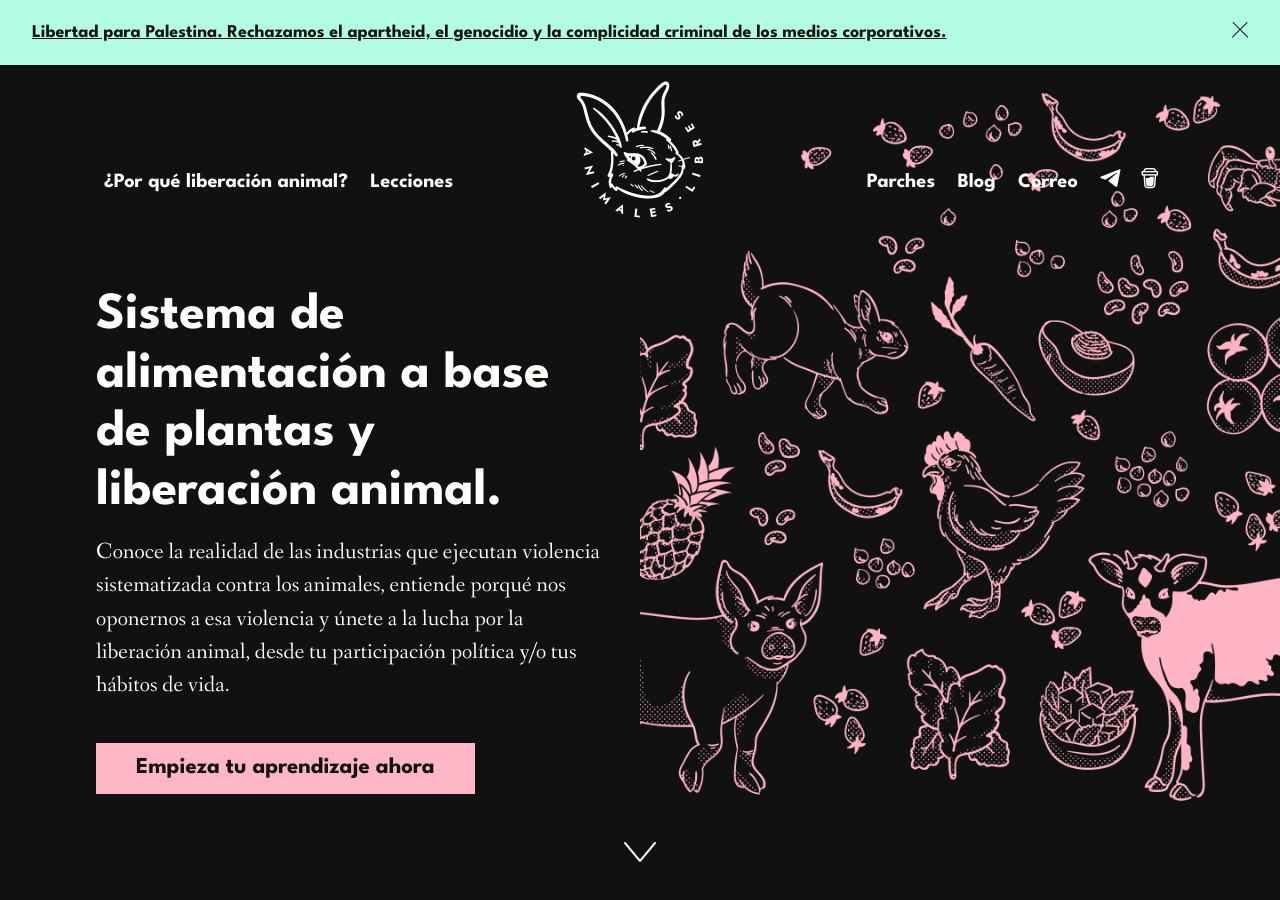
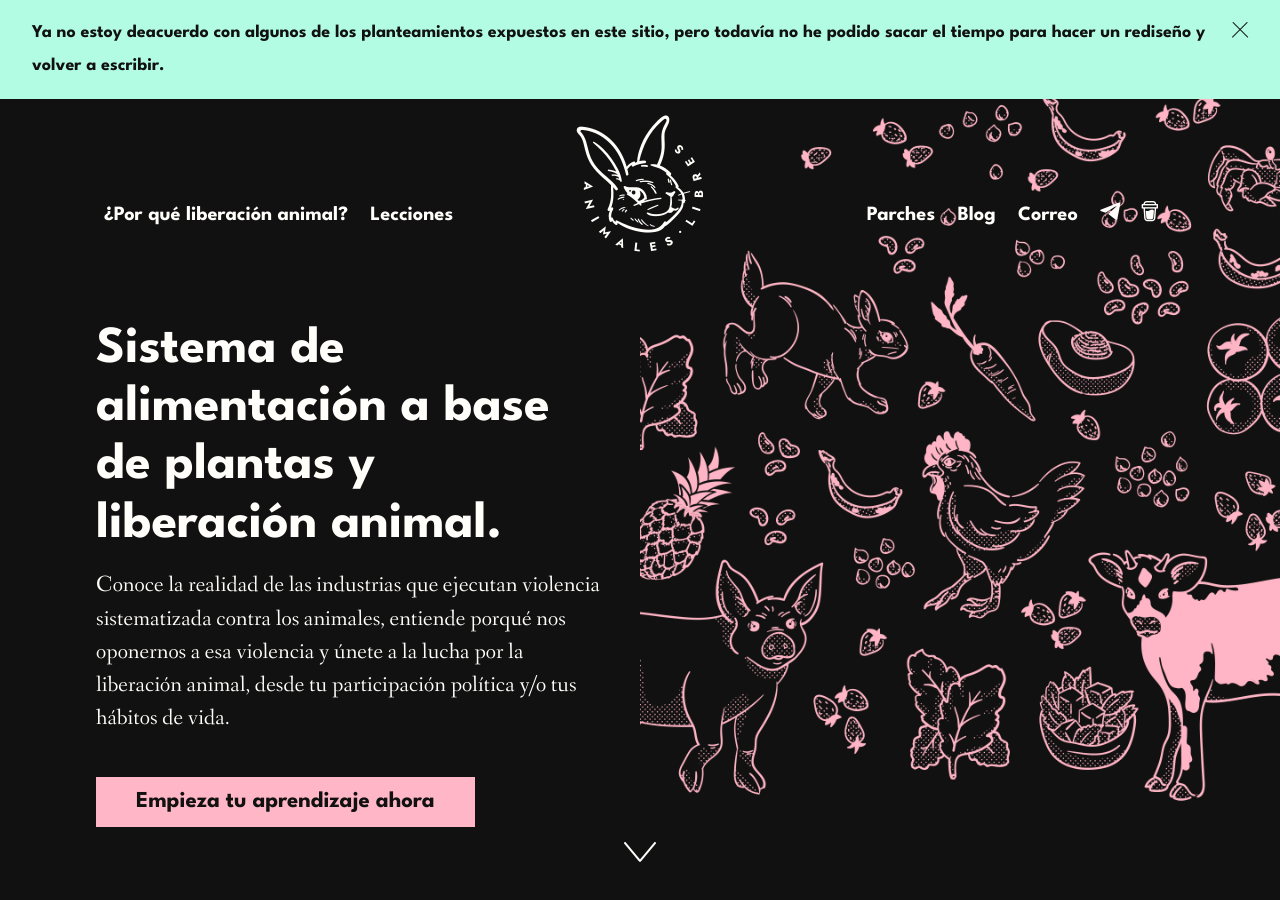
Before and after one commit to animaleslibres/animaleslibres.github.io, a Jekyll site: the page built from index.md, in a window 1280 px wide and 900 px high. Built offline with Jekyll 4.4.1, drawn with Linux system fonts in a browser that asks for light colours; nearby versions of some CDN libraries; some web fonts are replaced; a script that is not in the unit is left out.

Commit message:
Cambio en alerta

```diff
--- a/_includes/alert.html
+++ b/_includes/alert.html
@@ -10,7 +10,7 @@
         <div uk-alert>
           <div class="row">
             <div class="col-xs-11 col-lg-12">
-              <p><a href="https://rb.gy/atnfv" target="_blank">Libertad para Palestina. Rechazamos el apartheid, el genocidio y la complicidad criminal de los medios corporativos.</p>
+              <p>Ya no estoy deacuerdo con algunos de los planteamientos expuestos en este sitio, pero todavía no he podido sacar el tiempo para hacer un rediseño y volver a escribir.</p>
             </div>
             <div class="col-xs-2">
               <a class="uk-alert-close alert-content-no-heading" uk-close><span class="icon icon-close"></span></a>
```
Also changed, not shown: Gemfile.lock, 1 other file.
